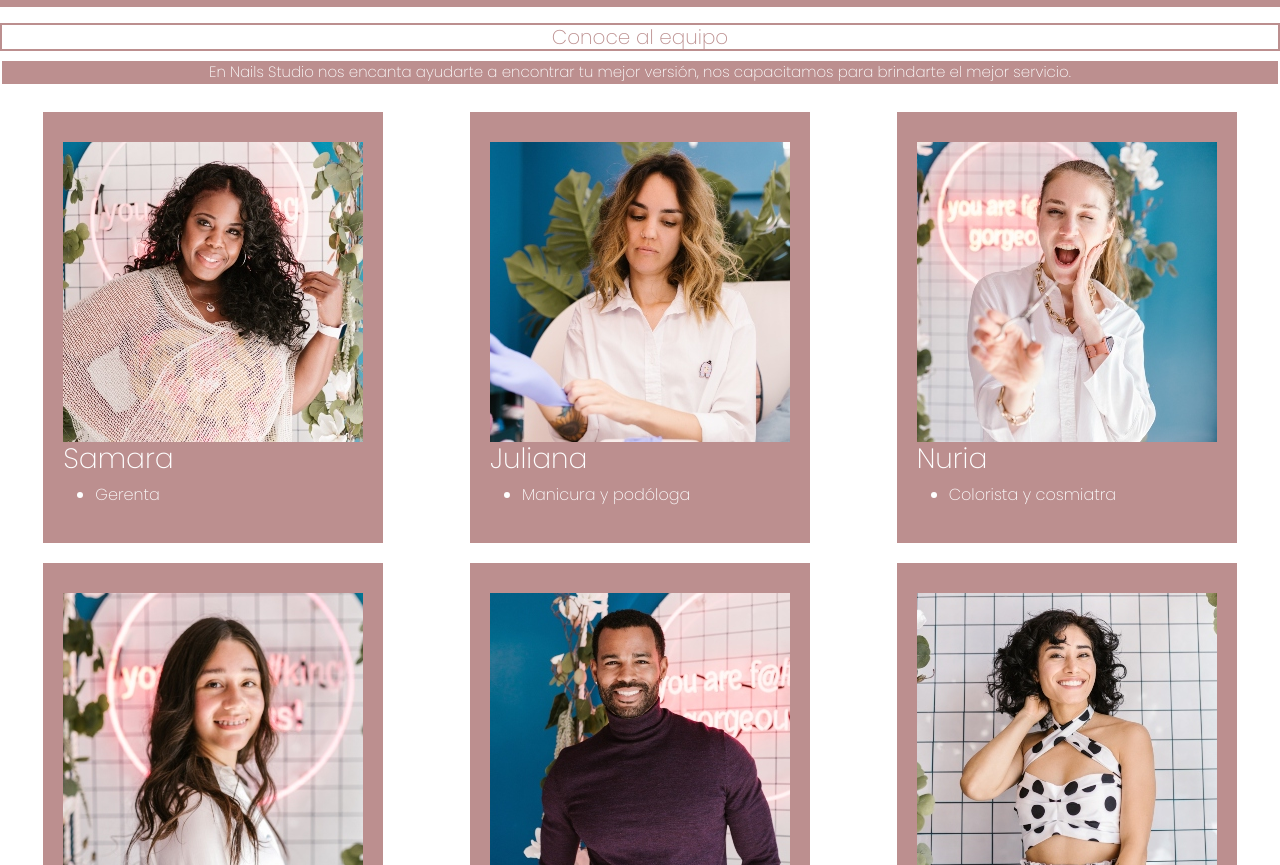
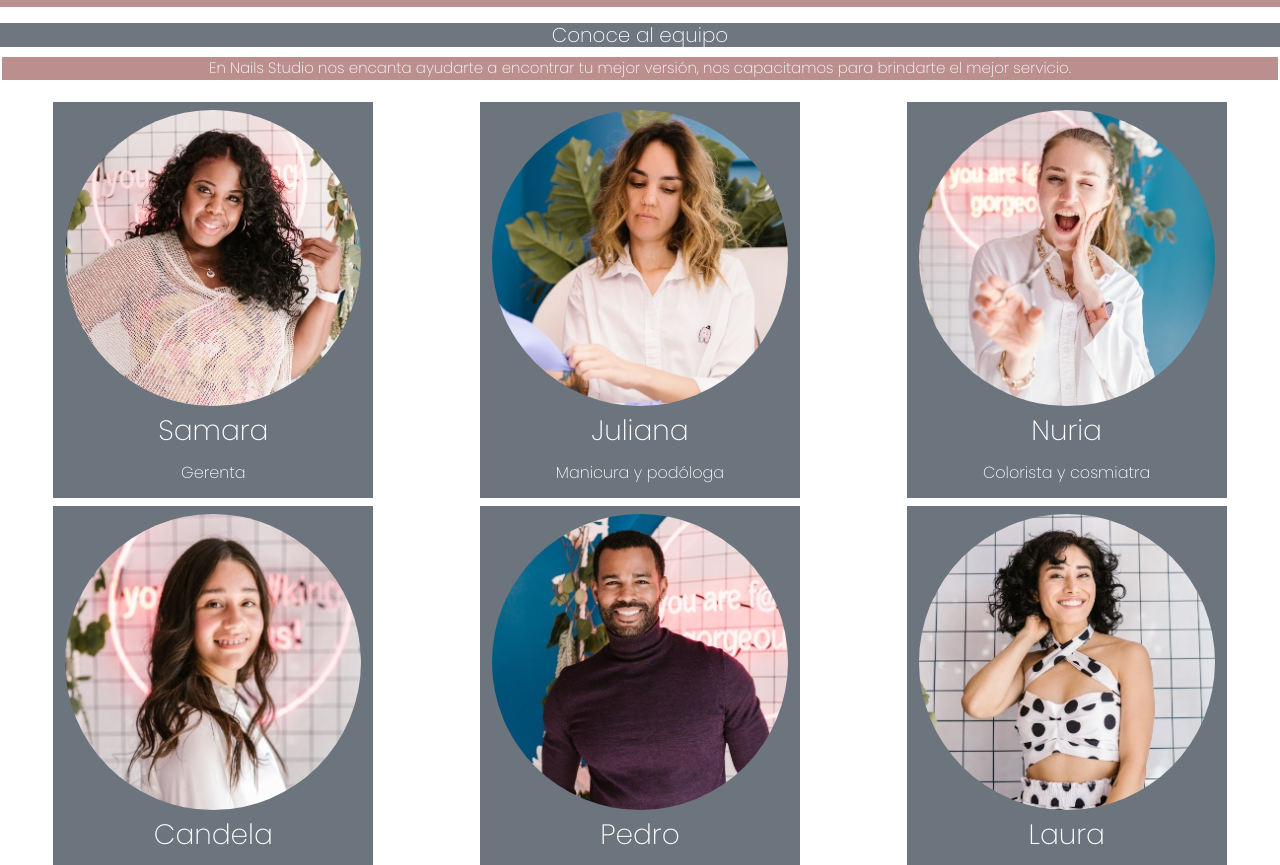
Before and after one commit to camila3970/Repositorio-proyecto, a plain HTML site: page pages/staff.html in a window 1280 px wide. Shown: the part 71-936 px from the top of the page. Drawn offline with nearby package versions, Linux system fonts and the light colour scheme.

Commit message:
Staff grilla personalizada

```diff
--- a/css/responsive.css
+++ b/css/responsive.css
@@ -108,32 +108,13 @@ a {
 
 /*nuestro staff html*/
 .conocealequipo {
-  color: rgb(188, 143, 143);
+  background-color: rgb(110, 119, 128);
+  color: rgb(255, 255, 255);
   font-family: "Poppins", sans-serif;
   font-size: 15px;
   text-align: center;
-  border: 2px;
-  border-style: solid;
-  border-color: rgb(188, 143, 143);
+  width: auto;
 }
-
-.contenedorcardstaff {
-  display: flex;
-  flex-direction: column;
-}
-
-.cardstaff {
-  font-family: "Poppins", sans-serif;
-  color: rgb(255, 255, 255);
-  background-color: rgb(188, 143, 143);
-  margin-top: 10px;
-  margin-bottom: 10px;
-  padding-top: 30px;
-  padding-left: 20px;
-  padding-right: 20px;
-  padding-bottom: 20px;
-}
-
 /* estilo formularios contacto y trabaja con nosotres*/
 
 form {
--- a/pages/staff.html
+++ b/pages/staff.html
@@ -62,57 +62,43 @@
         En Nails Studio nos encanta ayudarte a encontrar tu mejor versión, nos
         capacitamos para brindarte el mejor servicio.
       </p>
-      <section class="contenedorcardstaff">
-        <div class="cardstaff">
-          <img src="../public/gerenta.jpg" alt="Gerenta" />
-          <h3>Samara</h3>
-          <ul>
-            <li>Gerenta</li>
-          </ul>
+    </section>
+    <div class="container-fluid">
+        <div class="row d-flex justify-content-around">
+            <div class="col-3 m-1 py-2 bg-secondary text-white text-center">
+            <img src="../public/gerenta.jpg" class="rounded-circle" alt="Gerenta"/>
+            <h3 class="py-2">Samara</h3>
+            <h6>Gerenta</h6>
             </div>
 
-        <div class="cardstaff">
-          <img src="../public/nail.jpg" alt="Manicura y podóloga" />
-          <h3>Juliana</h3>
-          <ul>
-            <li>Manicura y podóloga</li>
-          </ul>
+            <div class="col-3 m-1 py-2 bg-secondary text-white text-center">
+                <img src="../public/nail.jpg" class="rounded-circle" alt="Manicura y podóloga" />
+                <h3 class="py-2">Juliana</h3>
+                <h6>Manicura y podóloga</h6>
             </div>
+            <div class="col-3 m-1 py-2 bg-secondary text-white text-center">
+                <img src="../public/colorista.jpg" class="rounded-circle" alt="Colorista y cosmiatra" />
+                <h3 class="py-2">Nuria</h3>
+                <h6>Colorista y cosmiatra</h6>
+            </div>
+            <div class="col-3 m-1 py-2 bg-secondary text-white text-center">
+                <img src="../public/estilista.jpg " class="rounded-circle" alt="Estilista y colorista" />
+                <h3 class="py-2">Candela</h3>
+               <h6>Estilista y colorista</h6>
+            </div>
+            <div class="col-3 m-1 py-2 bg-secondary text-white text-center">
+                <img src="../public/recepcionista.jpg " class="rounded-circle" alt="Recepcionista" />
+                <h3 class="py-2">Pedro</h3>
+                <h6>Recepcionista</h6>
 
-        <div class="cardstaff">
-          <img src="../public/colorista.jpg" alt="Colorista y cosmiatra" />
-          <h3>Nuria</h3>
-          <ul>
-            <li>Colorista y cosmiatra</li>
-          </ul>
             </div>
-
-        <div class="cardstaff">
-          <img src="../public/estilista.jpg" alt="Estilista y colorista" />
-          <h3>Candela</h3>
-          <ul>
-            <li>Estilista y colorista</li>
-          </ul>
+            <div class="col-3 m-1 py-2 bg-secondary text-white text-center">
+                <img src="../public/cm.jpg " class="rounded-circle" alt="Community Manager" />
+                <h3 class="py-2">Laura</h3>
+                <h6>Community Manager</h6>
             </div>
-
-        <div class="cardstaff">
-          <img src="../public/recepcionista.jpg" alt="Recepcionista" />
-          <h3>Pedro</h3>
-          <ul>
-            <li>Recepcionista</li>
-          </ul>
-        </div>
-
-        <div class="cardstaff">
-          <img src="../public/cm.jpg" alt="Community Manager" />
-          <h3>Laura</h3>
-          <ul>
-            <li>Community Manager</li>
-          </ul>
     </div>
     </section>
-    </main>
-
     <!--PIE DE PAGINA-->
     <footer class="piedepag">
       <iframe
```
Lines whose indentation alone changed are shown as unchanged.
